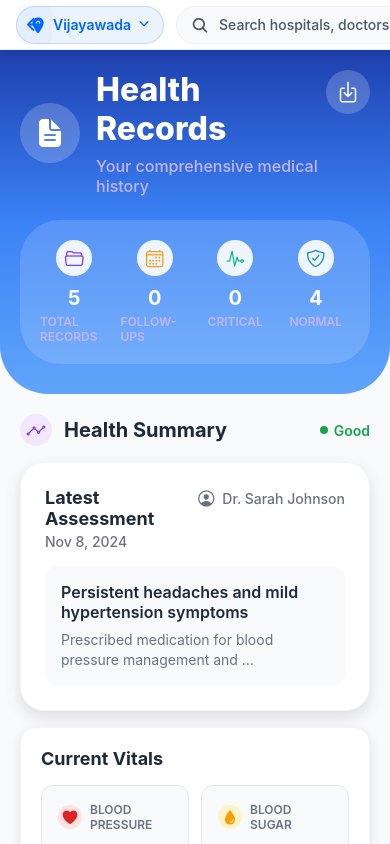
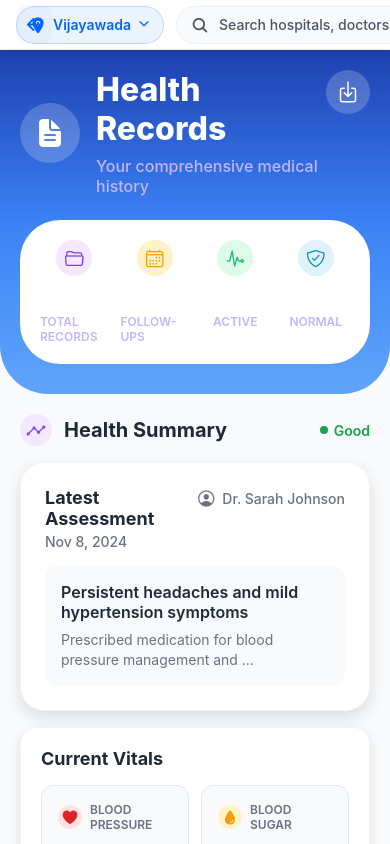
Before and after one commit to mithin-chandu/rapha, a React Native app: screen /EHR in a window 390 px wide. Built offline with nearby package versions, Linux system fonts and the light colour scheme.

Commit message:
Update patient screens, navigation, and UI components

```diff
--- a/src/screens/Patient/EHRScreen.tsx
+++ b/src/screens/Patient/EHRScreen.tsx
@@ -107,7 +107,7 @@ const EHRScreen: React.FC = () => {
           {/* Quick Overview Stats */}
           <View style={styles.ehrQuickStats}>
             <View style={styles.ehrQuickStatItem}>
-              <View style={styles.ehrQuickStatIcon}>
+              <View style={[styles.ehrQuickStatIcon, { backgroundColor: '#f3e8ff' }]}>
                 <Ionicons name="folder-open-outline" size={20} color="#7c3aed" />
               </View>
               <Text style={styles.ehrQuickStatNumber}>{ehrRecords.length}</Text>
@@ -115,7 +115,7 @@ const EHRScreen: React.FC = () => {
             </View>
 
             <View style={styles.ehrQuickStatItem}>
-              <View style={styles.ehrQuickStatIcon}>
+              <View style={[styles.ehrQuickStatIcon, { backgroundColor: '#fef3c7' }]}>
                 <Ionicons name="calendar-outline" size={20} color="#f59e0b" />
               </View>
               <Text style={styles.ehrQuickStatNumber}>{upcomingFollowUps.length}</Text>
@@ -123,17 +123,17 @@ const EHRScreen: React.FC = () => {
             </View>
 
             <View style={styles.ehrQuickStatItem}>
-              <View style={styles.ehrQuickStatIcon}>
+              <View style={[styles.ehrQuickStatIcon, { backgroundColor: '#dcfce7' }]}>
                 <Ionicons name="pulse-outline" size={20} color="#10b981" />
               </View>
               <Text style={styles.ehrQuickStatNumber}>
                 {ehrRecords.filter(r => r.status === 'Active').length}
               </Text>
-              <Text style={styles.ehrQuickStatLabel}>Critical</Text>
+              <Text style={styles.ehrQuickStatLabel}>Active</Text>
             </View>
 
             <View style={styles.ehrQuickStatItem}>
-              <View style={styles.ehrQuickStatIcon}>
+              <View style={[styles.ehrQuickStatIcon, { backgroundColor: '#e0f2fe' }]}>
                 <Ionicons name="shield-checkmark-outline" size={20} color="#0891b2" />
               </View>
               <Text style={styles.ehrQuickStatNumber}>
@@ -872,7 +872,7 @@ const styles = StyleSheet.create({
   // Quick Stats
   ehrQuickStats: {
     flexDirection: 'row',
-    backgroundColor: 'rgba(255, 255, 255, 0.15)',
+    backgroundColor: '#ffffff',
     borderRadius: 40,
     padding: 20,
     gap: 12,
@@ -885,7 +885,6 @@ const styles = StyleSheet.create({
     width: 36,
     height: 36,
     borderRadius: 20,
-    backgroundColor: 'rgba(255, 255, 255, 0.9)',
     justifyContent: 'center',
     alignItems: 'center',
     marginBottom: 10,
```
